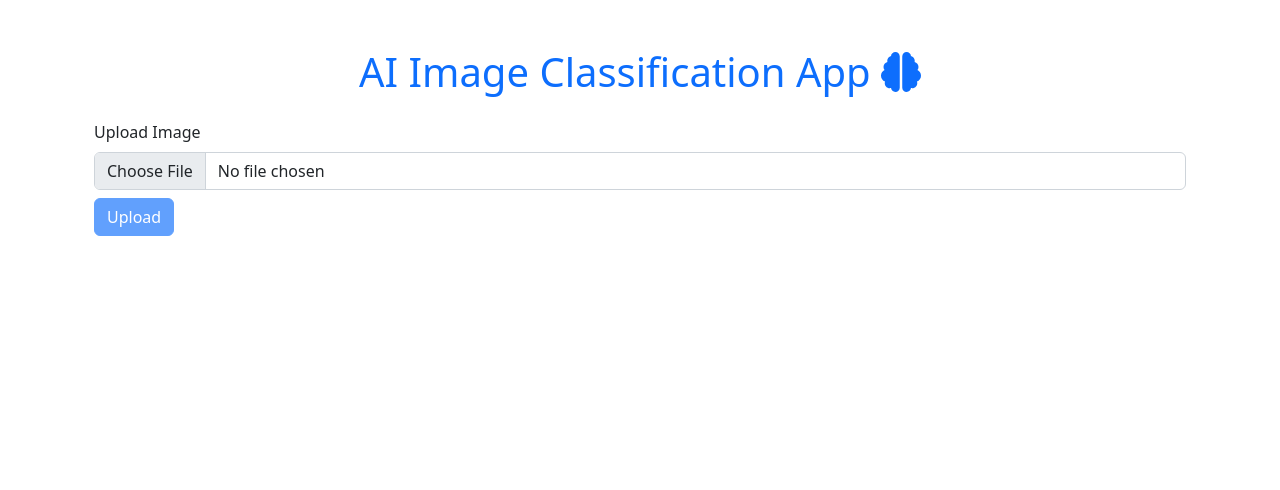
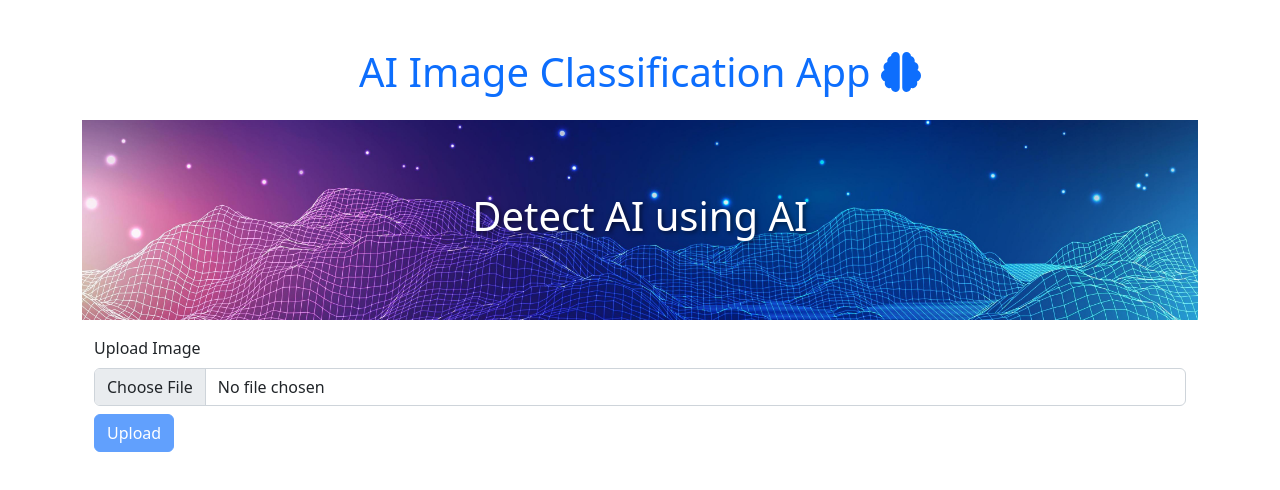
Before and after one commit to Windz-GameDev/CAP6610_Final_Project_AI_Generated_Image_Detection, a React (Vite) app in the folder ai-image-classifier-app/: page / in a window 1280 px wide. Shown: the top 490 px of the page. Built offline with nearby package versions, Linux system fonts and the light colour scheme; the HTML template or start-up script is replaced by a standard one.

Commit message:
Styling changes

```diff
--- a/ai-image-classifier-app/src/App.tsx
+++ b/ai-image-classifier-app/src/App.tsx
@@ -10,6 +10,7 @@ import ClassificationResult from "./components/ClassificationResult";
 // Import to use Font Awesome Brain Icon next to title
 import { FontAwesomeIcon } from "@fortawesome/react-fontawesome";
 import { faBrain } from "@fortawesome/free-solid-svg-icons";
+import Banner from "./components/Banner";
 
 // Define the App component as a functional component
 const App: React.FC = () => {
@@ -33,6 +34,7 @@ const App: React.FC = () => {
       <h1 className="text-center text-primary mb-4">
         AI Image Classification App <FontAwesomeIcon icon={faBrain} />
       </h1>
+      <Banner slogan="Detect AI using AI" />
       <div>
         {/*
           The ImageUpload component is rendered with its onUpload prop set to
--- /dev/null
+++ b/ai-image-classifier-app/src/components/Banner.css
@@ -0,0 +1,23 @@
+.banner {
+    background-image: url('../assets/banner.jpg');
+    background-size: cover; /* Ensures the image covers the entire banner */
+    background-position: center; /* Centers the image */
+    height: 200px; /* Adjust based on your needs */
+    display: flex;
+    justify-content: center;
+    align-items: center;
+    text-align: center;
+    color: #fff; /* Ensures the text is white for better contrast */
+    font-size: 3em; /* Increase the font size for impact */
+    font-weight: bold; /* Makes the text bolder */
+    text-shadow: 2px 2px 4px rgba(0, 0, 0, 0.5); /* Adds a shadow for depth */
+   }
+
+   @keyframes fadeIn {
+    from { opacity: 0; }
+    to { opacity: 1; }
+   }
+
+   .banner h1 {
+    animation: fadeIn 2s ease-in;
+   }
--- /dev/null
+++ b/ai-image-classifier-app/src/components/Banner.tsx
@@ -0,0 +1,18 @@
+import React from "react";
+import "./Banner.css"; // Import custom CSS styling for banner
+
+// Define type for props
+interface BannerProps {
+  slogan: string; // Slogan text to display passed as a prop
+}
+
+const Banner: React.FC<BannerProps> = ({ slogan }) => {
+  return (
+    <div className="banner">
+      <h1>{slogan}</h1>
+    </div>
+  );
+};
+
+// Export banner component so it can be used on home page
+export default Banner;
--- a/ai-image-classifier-app/src/components/ClassificationResult.tsx
+++ b/ai-image-classifier-app/src/components/ClassificationResult.tsx
@@ -24,21 +24,33 @@ const ClassificationResult: React.FC<ClassificationResultProps> = ({
   // The component returns JSX representing the UI for displaying the classification card.
   // The card contains a smaller image preview, the predicted label from the model, and it's confidence score.
   return (
-    <div className="card" style={{ width: "18rem" }}>
-      {/*
+    <div className="d-flex flex-column align-items-center">
+      <p>Result:</p>
+      <div className="card">
+        {/*
         Image preview is displayed at the top of the card.
         The src attribute is set to the imageUrl prop, while "Classified Image"
         is displayed as alternative text for accessability.
         The card body contains the card title and text.
         */}
-      <img src={imageUrl} className="card-img-top" alt="Classified Image" />
-      <div className="card-body">
-        {/*
+
+        <img
+          src={imageUrl}
+          className="card-img-top"
+          alt="Classified Image"
+          style={{
+            maxWidth: "500px",
+            maxHeight: "500px",
+          }}
+        />
+        <div className="card-body">
+          {/*
           Predicted label is displayed for the card title while the confidence score is displayed
           as the text of the card.
         */}
-        <h5 className="card-title">Classification: {predictedLabel}</h5>
-        <p className="card-text">Confidence: {predictionConfidence}</p>
+          <h5 className="card-title">Classification: {predictedLabel}</h5>
+          <p className="card-text">Confidence: {predictionConfidence}</p>
+        </div>
       </div>
     </div>
   );
--- a/ai-image-classifier-app/src/components/ImageUpload.tsx
+++ b/ai-image-classifier-app/src/components/ImageUpload.tsx
@@ -121,20 +121,21 @@ const ImageUpload: React.FC<ImageUploadProps> = ({ onUpload }) => {
         </button>
       </div>
       {/*
-        If an image is selected, then preview it. Label and a div
-        containing the formatting for the image are grouped together
-        in a preview div for potential further future styling.
+        If an image is selected, then preview it.
       */}
       {selectedImage && (
-        <div className="preview">
-          <p>Selected image:</p>
-          <div className="d-flex justify-content-center mt-3">
-            <img
-              src={URL.createObjectURL(selectedImage)}
-              alt="Preview"
-              className="img-thumbnail"
-            />
-          </div>
+        <div className="d-flex flex-column align-items-center preview justify-content-center">
+          <p>Image Preview:</p>
+          <img
+            src={URL.createObjectURL(selectedImage)}
+            alt="Preview"
+            className="img-thumbnail mt-3"
+            style={{
+              maxWidth: "500px",
+              maxHeight: "500px",
+              objectFit: "contain",
+            }}
+          />
         </div>
       )}
     </div>
```
Also changed, not shown: ai-image-classifier-app/src/assets/banner.jpg (added).
